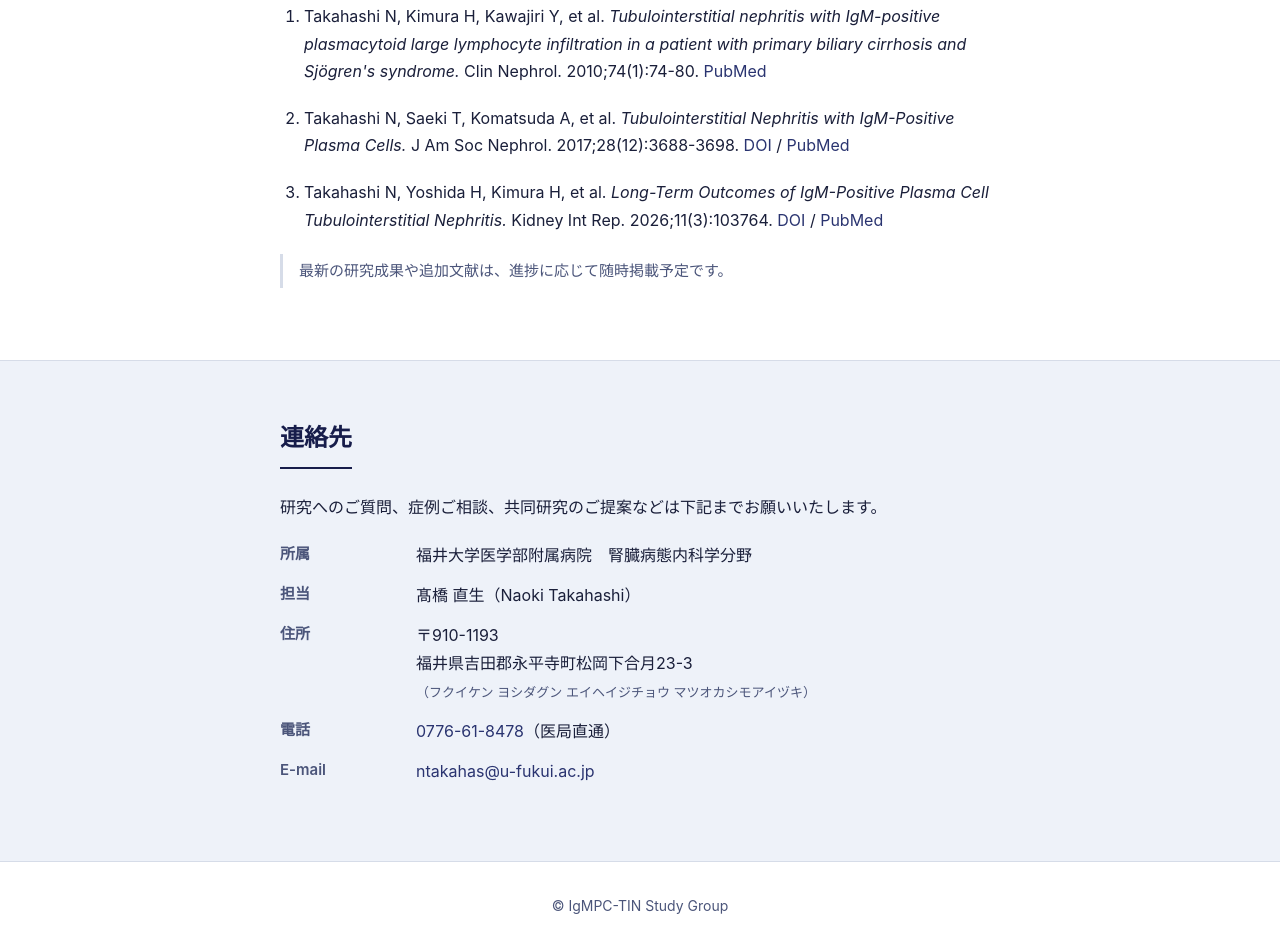
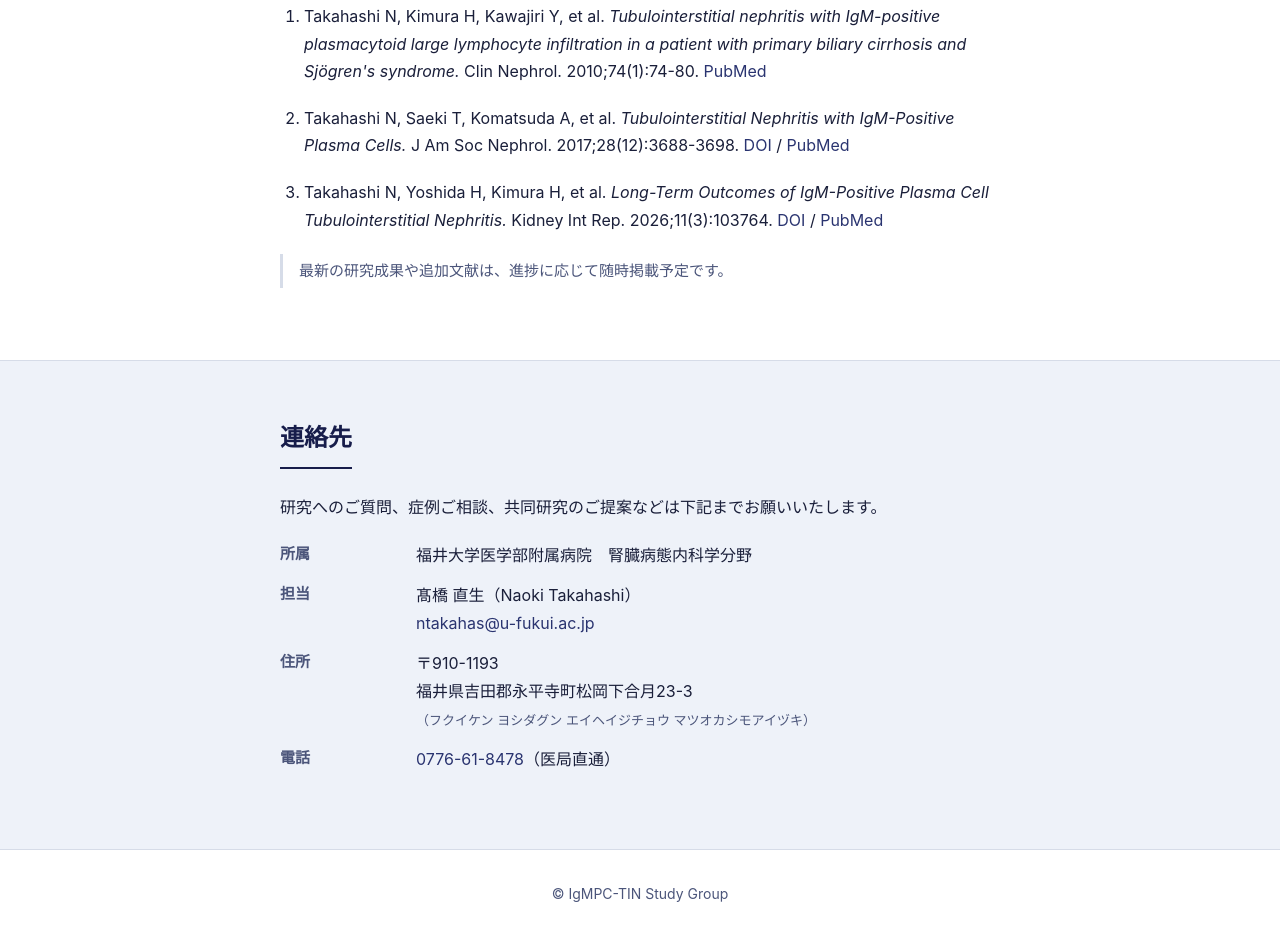
Before and after one commit to ttoyama/IgMPC-TIN-website, a plain HTML site: page index.html in a window 1280 px wide. Shown: the part 2070-3020 px from the top of the page. Drawn offline with Linux system fonts and the light colour scheme.

Commit message:
Group contact name and email under one entry
Co-Authored-By: Claude Opus 4.7 (1M context) <noreply@anthropic.com>

```diff
--- a/index.html
+++ b/index.html
@@ -145,7 +145,10 @@
       <dd>福井大学医学部附属病院　腎臓病態内科学分野</dd>
 
       <dt>担当</dt>
-      <dd>髙橋 直生（Naoki Takahashi）</dd>
+      <dd>
+        髙橋 直生（Naoki Takahashi）<br>
+        <a href="mailto:ntakahas@u-fukui.ac.jp">ntakahas@u-fukui.ac.jp</a>
+      </dd>
 
       <dt>住所</dt>
       <dd>
@@ -156,9 +159,6 @@
 
       <dt>電話</dt>
       <dd><a href="tel:+81-776-61-8478">0776-61-8478</a>（医局直通）</dd>
-
-      <dt>E-mail</dt>
-      <dd><a href="mailto:ntakahas@u-fukui.ac.jp">ntakahas@u-fukui.ac.jp</a></dd>
     </dl>
   </div>
 </section>
```
